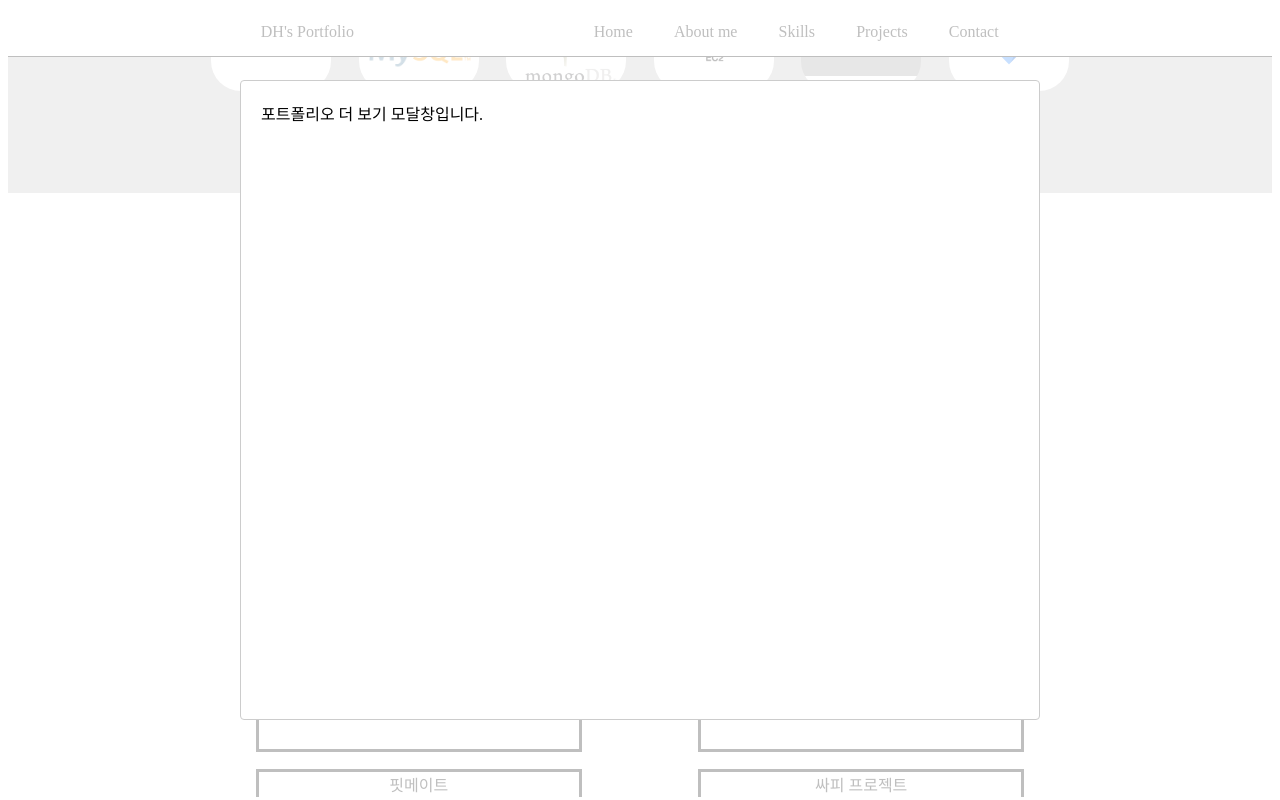
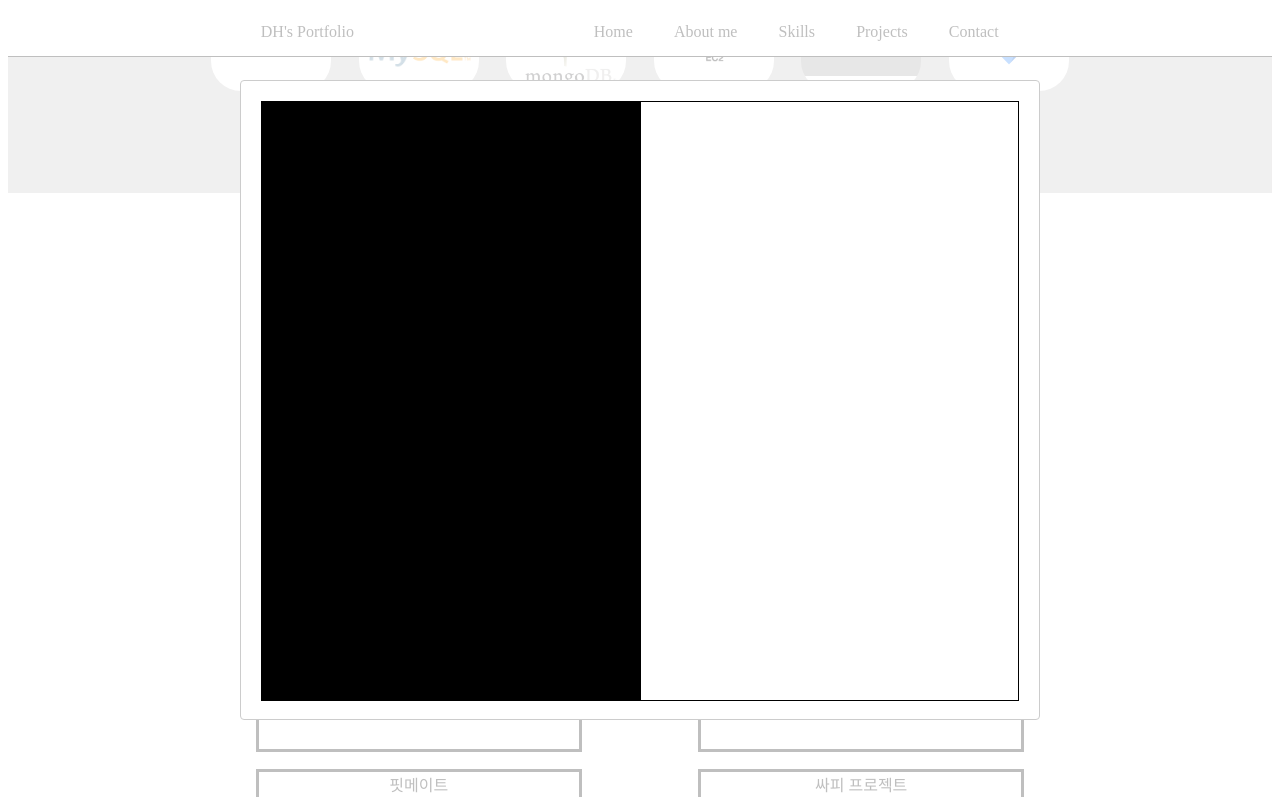
Before and after one commit to dtc03003/Portfolio, a React (Create React App) app: page / in a window 1280 px wide. Both pictures are taken after a click on the element "포트폴리오". Built offline with nearby package versions, Linux system fonts and the light colour scheme; grey boxes are pictures that could not be loaded.

Commit message:
모달창 칸 나누기

```diff
--- a/src/components/Modal/Modal1.js
+++ b/src/components/Modal/Modal1.js
@@ -23,7 +23,12 @@ const Modal1 = () => {
                 }}
                 style={ModalStyle}
             >
-                포트폴리오 더 보기 모달창입니다.
+                <div className={style.modal}>
+                    <div className={style.modal_inner}>
+                        <div className={style.photo}></div>
+                        <div className={style.intro}></div>
+                    </div>
+                </div>
             </Modal>
         </div>
     );
--- a/src/styles/Project.module.css
+++ b/src/styles/Project.module.css
@@ -41,3 +41,28 @@
     text-align: center;
     cursor: pointer;
 }
+
+.modal {
+    width: 100%;
+    height: 100%;
+}
+
+.modal_inner {
+    width: 100%;
+    height: 100%;
+    display: flex;
+    /* flex-direction: column; */
+}
+
+.photo {
+    width: 50%;
+    height: 100%;
+    background-color: black;
+    border: 1px solid black;
+}
+
+.intro {
+    width: 50%;
+    height: 100%;
+    border: 1px solid black;
+}
```
